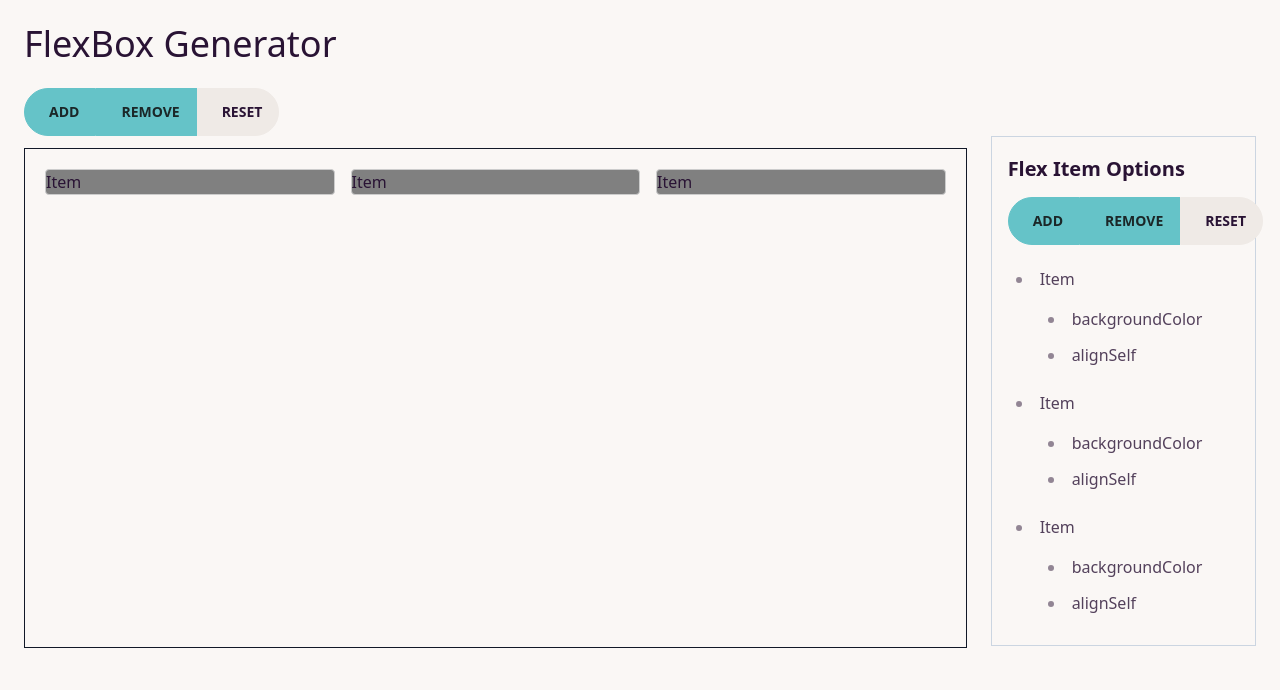
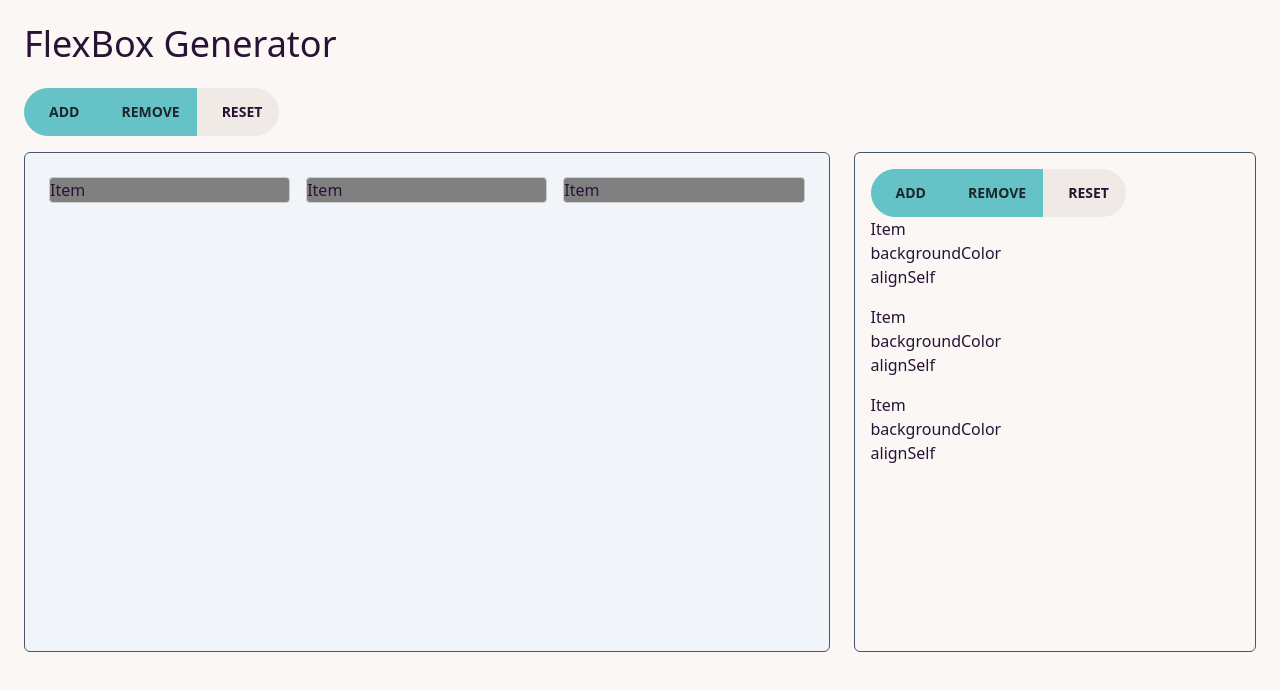
Before and after one commit to seangravener/FlexBoxGenerator, an Angular app: page / in a window 1280 px wide. Shown: the top 690 px of the page. Built offline with nearby package versions, Linux system fonts and the light colour scheme.

Commit message:
Colocate column styles

```diff
--- a/src/app/flex-box-generator/components/flex-canvas/flex-canvas.component.ts
+++ b/src/app/flex-box-generator/components/flex-canvas/flex-canvas.component.ts
@@ -12,7 +12,7 @@ export class FlexCanvasComponent {
   flexItems$ = this.flexItemsService.flexItems$;
 
   @HostBinding('class') defaultClasses =
-    'container flex flex-col gap-3 border border-gray-900 p-3 my-3 mx-auto';
+    'flex flex-col gap-4 p-4 bg-slate-100';
 
   @HostBinding('style.height.px') height = 500;
 
--- a/src/app/flex-box-generator/components/flex-items/flex-items.component.html
+++ b/src/app/flex-box-generator/components/flex-items/flex-items.component.html
@@ -1,10 +1,8 @@
-<div class="container prose mx-auto p-4 border border-slate-300"
-  *ngIf="flexItems$ | async as flexItems else showLoading">
+<div class="p-4" *ngIf="flexItems$ | async as flexItems else showLoading">
 
-  <h3>Flex Item Options</h3>
   <flex-item-actions></flex-item-actions>
 
-  <ul *ngFor="let item of flexItems">
+  <ul class="flex flex-col gap-4 mb-4" *ngFor="let item of flexItems">
     <li class="item-option">
       {{ item.content }}
 
--- a/src/app/flex-box-generator/generator.component.html
+++ b/src/app/flex-box-generator/generator.component.html
@@ -1,10 +1,10 @@
 <ng-container *ngIf="flexItems$ | async as flexItems">
-  <aside class="flex flex-col gap-3">
+  <aside class="flex flex-col gap-4 mb-4">
     <flex-container *ngIf="flexItems"></flex-container>
   </aside>
   <main class="flex gap-6">
-    <flex-canvas></flex-canvas>
-    <aside class="col-3">
+    <flex-canvas class="w-2/3 border border-slate-600 rounded-md"></flex-canvas>
+    <aside class="w-1/3 border border-slate-600 rounded-md">
       <flex-items *ngIf="flexItems"></flex-items>
     </aside>
   </main>
```
